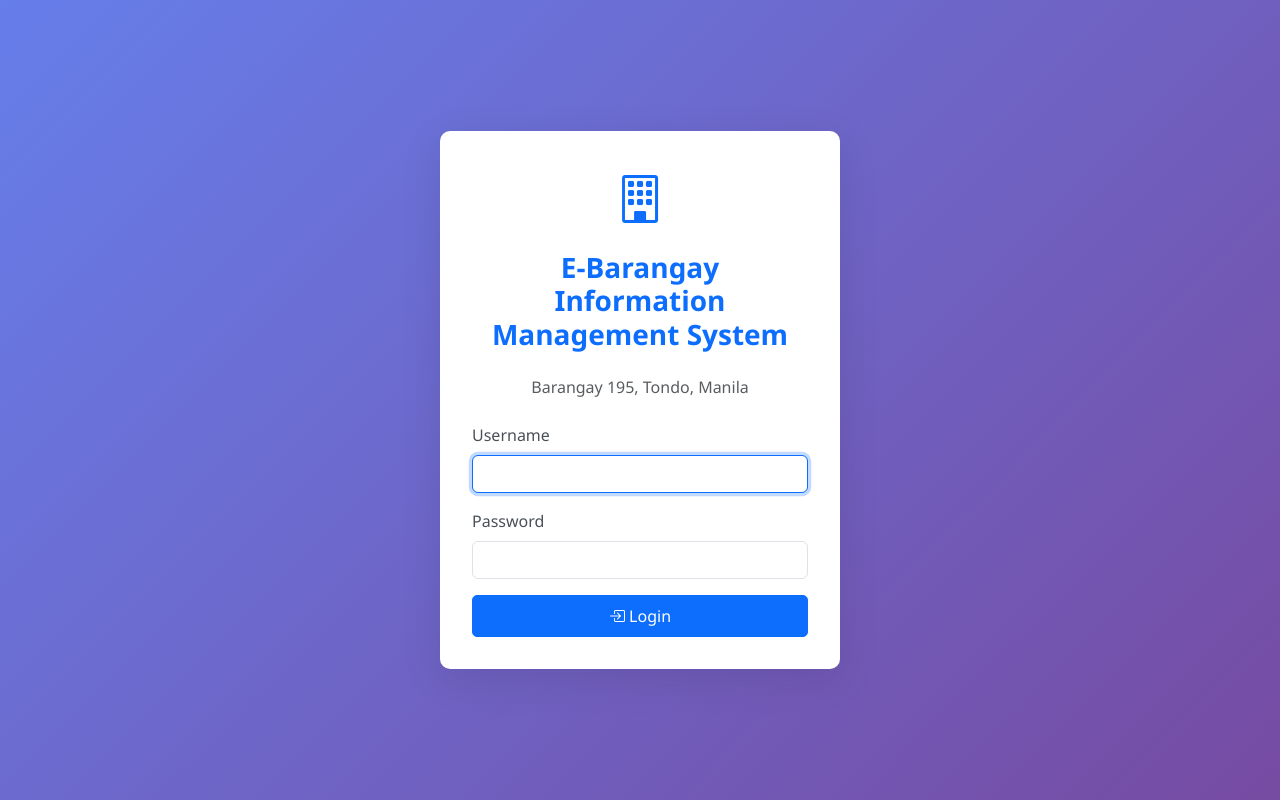
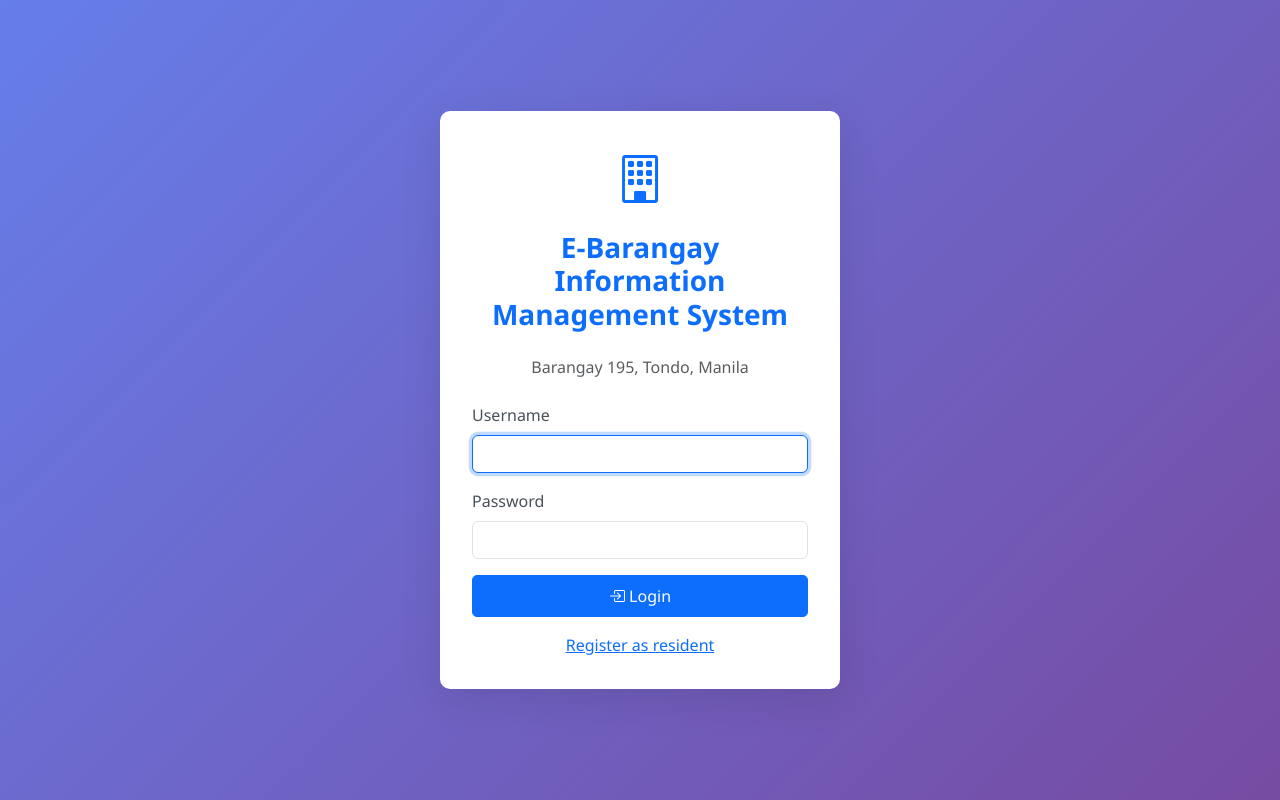
Before and after one commit to htmljei/Barangay219, a PHP site: page /e-barangay-system/barangay219/barangay219/public/index.php in a window 1280 px wide. Run offline with PHP 8.4, Linux system fonts and the light colour scheme.

Commit message:
Update index.php

```diff
--- a/barangay219/barangay219/public/index.php
+++ b/barangay219/barangay219/public/index.php
@@ -49,6 +49,9 @@ if (isLoggedIn()) {
                 <button type="submit" class="btn btn-primary w-100">
                     <i class="bi bi-box-arrow-in-right"></i> Login
                 </button>
+                <div class="mt-3 text-center">
+                    <a href="<?php echo BASE_URL; ?>register.php">Register as resident</a>
+                </div>
             </form>
         </div>
     </div>
```
